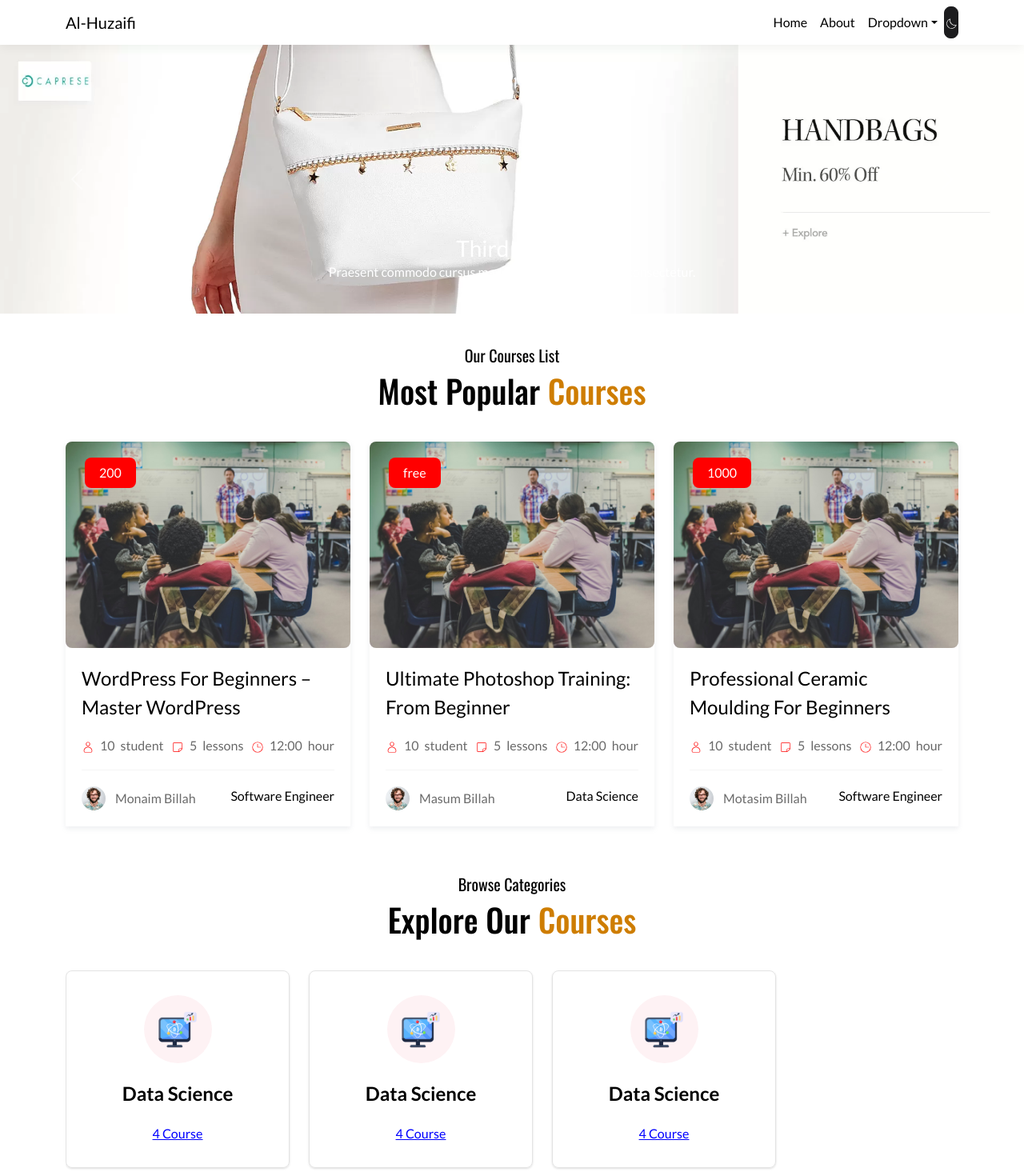
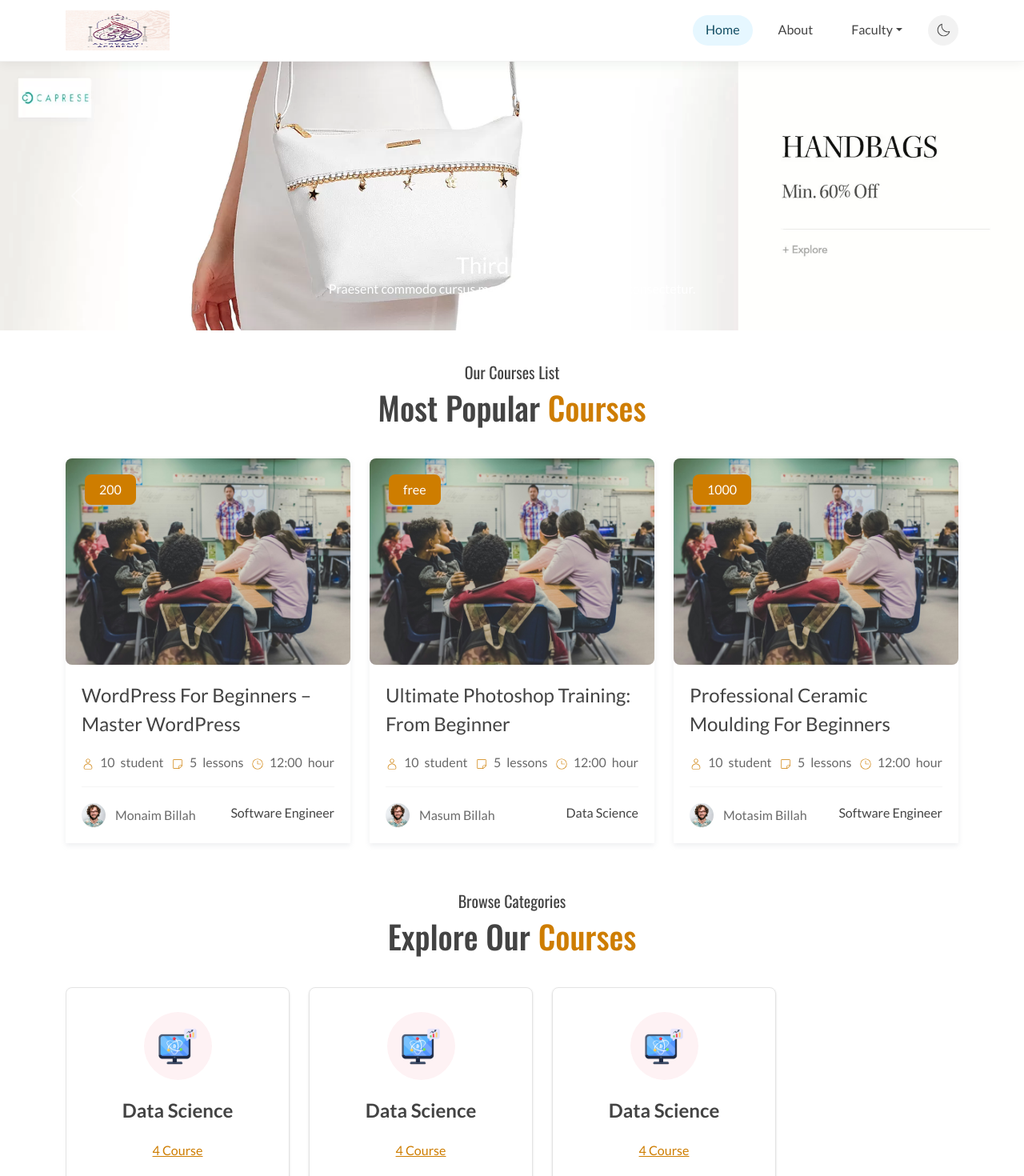
Before and after one commit to TariqueMasood/al-huzaifi, a React (Create React App) app: page / in a window 1280 px wide. Shown: the top 1470 px of the page at 80% size. Built offline with nearby package versions, Linux system fonts and the light colour scheme.

Commit message:
ECE- theme update

```diff
--- a/src/components/explore-course-card.tsx
+++ b/src/components/explore-course-card.tsx
@@ -1,5 +1,3 @@
-import { link } from "fs";
-import computerImg from "../../src/images/computer-img.png";
 import styled from "styled-components";
 import { mq } from "../styles/breakpoints";
 
@@ -43,7 +41,7 @@ const CardWraaper = styled.div`
 
   min-width: 230px;
   width: 100%;
-  border: 1px solid #e3e3e3;
+  border: 1px solid ${(props) => props.theme.toggleBorder};
   box-shadow: 0 1px 3px 0 rgba(0, 0, 0, 0.1), 0 1px 2px -1px rgba(0, 0, 0, 0.1);
   border-radius: 8px;
   padding: 30px 20px;
@@ -59,7 +57,7 @@ const CardWraaper = styled.div`
   }
 
   &:hover {
-    border-color: blue;
+    border-color: ${(props) => props.theme.colors.themeColor};
   }
 `;
 
@@ -83,13 +81,13 @@ const CardTitle = styled.a`
   margin-bottom: 0;
   text-transform: capitalize;
   text-decoration: none;
-  color: #000;
+  color: ${(props) => props.theme.themeColor};
   font-size: 24px;
   font-weight: 600;
 `;
 
 const CardSubtitle = styled.span`
   text-transform: capitalize;
-  color: blue;
+  color: ${(props) => props.theme.colors.themeColor};
   text-decoration: underline;
 `;
--- a/src/components/explore-course-list.tsx
+++ b/src/components/explore-course-list.tsx
@@ -1,5 +1,5 @@
 import React from "react";
-import { Col, Container, Row } from "react-bootstrap";
+import { Container } from "react-bootstrap";
 import ExploreCourseCard from "./explore-course-card";
 import computerImg from "../../src/images/computer-img.png";
 import styled from "styled-components";
@@ -30,20 +30,6 @@ const exploreCardData = [
   },
   {
     id: 4,
-    cardImage: computerImg,
-    cardTitle: "data science",
-    cardSubTitlte: "4 course",
-    link: "#",
-  },
-  {
-    id: 5,
-    cardImage: computerImg,
-    cardTitle: "data science",
-    cardSubTitlte: "4 course",
-    link: "#",
-  },
-  {
-    id: 6,
     cardImage: computerImg,
     cardTitle: "data science",
     cardSubTitlte: "4 course",
--- a/src/components/footer.tsx
+++ b/src/components/footer.tsx
@@ -76,8 +76,7 @@ export default Footer;
 
 const Wrapper = styled.footer`
   padding: 40px 0px 20px 0px;
-  background-color: #2c3f46;
-  color: ${(props) => props.theme.colors.white};
+  border-top: 1px solid ${(props) => props.theme.toggleBorder};
 `;
 
 const FooterTitle = styled.h4`
@@ -121,7 +120,7 @@ const ContactIcon = styled.div`
 `;
 
 const CopyRight = styled.div`
-  border-top: 1px solid #ececec;
+  border-top: 1px solid ${(props) => props.theme.toggleBorder};
   text-align: center;
   padding-top: 20px;
   font-size: 18px;
--- a/src/components/header.tsx
+++ b/src/components/header.tsx
@@ -9,6 +9,7 @@ import { PiMoonLight, PiSunLight } from "react-icons/pi";
 import MyButton from "./button";
 import styled from "styled-components";
 import { useState } from "react";
+import logo from "../images/al-huzaifi-logo.jpeg";
 
 const Header: React.FC = () => {
   const { toggleTheme, theme } = useTheme();
@@ -23,14 +24,10 @@ const Header: React.FC = () => {
   };
 
   return (
-    <NavbarWrapper
-      expand="md"
-      className={`${theme === "dark" ? "dark" : "light"}`}
-      sticky="top"
-    >
+    <NavbarWrapper expand="md" sticky="top">
       <Container>
         <Navbar.Brand as={NavLink} to="/">
-          Al-Huzaifi
+          <Logo src={logo} alt="logo" />
         </Navbar.Brand>
         <Navbar.Toggle
           aria-controls={`offcanvasNavbar-expand-md`}
@@ -60,16 +57,27 @@ const Header: React.FC = () => {
                 About
               </Nav.Link>
               <NavDropdown
-                title="Dropdown"
+                title="Faculty"
                 id={`offcanvasNavbarDropdown-expand-md`}
               >
-                <NavDropdown.Item href="#action3">Action</NavDropdown.Item>
+                <NavDropdown.Item href="#action3">
+                  Faculty of Quran
+                </NavDropdown.Item>
+                <NavDropdown.Divider />
                 <NavDropdown.Item href="#action4">
-                  Another action
+                  Faculty of Deeniyat
                 </NavDropdown.Item>
                 <NavDropdown.Divider />
                 <NavDropdown.Item href="#action5">
-                  Something else here
+                  Faculty of Alimiyat
+                </NavDropdown.Item>
+                <NavDropdown.Divider />
+                <NavDropdown.Item href="#action5">
+                  Faculty of Fazilat
+                </NavDropdown.Item>
+                <NavDropdown.Divider />
+                <NavDropdown.Item href="#action5">
+                  Faculty of Languages
                 </NavDropdown.Item>
               </NavDropdown>
               <MyButton
@@ -90,22 +98,46 @@ export default Header;
 
 const NavbarWrapper = styled(Navbar)`
   box-shadow: 0 4px 12px 0 rgba(0, 0, 0, 0.05);
+  background: ${(props) => props.theme.background} !important;
+  border-bottom: 1px solid ${(props) => props.theme.toggleBorder};
+  min-height: 4rem;
 
-  &.dark {
-    background: ${(props) => props.theme.colors.black} !important;
+  .navbar {
+    min-height: 60px;
+  }
 
-    .nav-link,
-    .navbar-brand {
-      color: ${(props) => props.theme.colors.white};
+  .nav-link {
+    color: ${(props) => props.theme.text};
+    padding: 0.35rem 1rem !important;
+    border-radius: 100px;
+
+    &:hover {
+      background-color: ${(props) => props.theme.secondaryBg};
+    }
+
+    &.active {
+      background-color: ${(props) => props.theme.colors.activeBg};
+      color: ${(props) => props.theme.colors.activeTextColor};
     }
   }
 
-  &.light {
-    background: ${(props) => props.theme.colors.white} !important;
+  button {
+    display: flex;
+    align-items: center;
+    padding: 0.5rem;
+    border-radius: 100px;
+    border: 1px solid ${(props) => props.theme.toggleBorder};
+    color: ${(props) => props.theme.text};
+    background-color: ${(props) => props.theme.secondaryBg};
+    font-size: 20px;
+  }
 
-    .nav-link,
-    .navbar-brand {
-      color: ${(props) => props.theme.colors.black};
-    }
+  .navbar-nav {
+    gap: 1rem;
   }
 `;
+
+const Logo = styled.img`
+  width: 130px;
+  height: 50px;
+`;
--- a/src/components/popular-course-card.tsx
+++ b/src/components/popular-course-card.tsx
@@ -86,7 +86,7 @@ const Fee = styled.span`
   position: absolute;
   top: 20px;
   left: 24px;
-  background-color: red;
+  background-color: ${(props) => props.theme.colors.themeColor};
   padding: 7px 18px;
   border-radius: 8px;
   color: #fff;
@@ -109,7 +109,7 @@ const CardHeading = styled.h4`
   line-height: 36px;
 
   &:hover {
-    color: blue;
+    color: ${(props) => props.theme.colors.themeColor};
   }
 `;
 
@@ -122,15 +122,15 @@ const CardDetail = styled.span`
 `;
 
 const UserIcon = styled.span`
-  color: red;
+  color: ${(props) => props.theme.colors.themeColor};
 `;
 
 const NotesIcon = styled.span`
-  color: red;
+  color: ${(props) => props.theme.colors.themeColor};
 `;
 
 const ClockIcon = styled.span`
-  color: red;
+  color: ${(props) => props.theme.colors.themeColor};
 `;
 
 const CardDetailWrapper = styled.div`
@@ -159,7 +159,7 @@ const NameLink = styled.a`
   color: #6b6b6b;
 
   &:hover {
-    color: blue;
+    color: ${(props) => props.theme.colors.themeColor};
   }
 `;
 
--- /dev/null
+++ b/src/components/scroll-to-top.tsx
@@ -0,0 +1,55 @@
+import React, { useState, useEffect } from "react";
+import styled from "styled-components";
+
+const ScrollToTop: React.FC = () => {
+  const [showButton, setShowButton] = useState(false);
+
+  const handleScroll = () => {
+    if (window.scrollY > 300) {
+      setShowButton(true);
+    } else {
+      setShowButton(false);
+    }
+  };
+
+  const scrollToTop = () => {
+    window.scrollTo({ top: 0, behavior: "smooth" });
+  };
+
+  useEffect(() => {
+    window.addEventListener("scroll", handleScroll);
+    return () => {
+      window.removeEventListener("scroll", handleScroll);
+    };
+  }, []);
+
+  return (
+    <ScrollButton show={showButton} onClick={scrollToTop}>
+      ↑
+    </ScrollButton>
+  );
+};
+
+export default ScrollToTop;
+
+const ScrollButton = styled.button<{ show: boolean }>`
+  position: fixed;
+  bottom: 50px;
+  right: 50px;
+  z-index: 1000;
+  display: ${(props) => (props.show ? "block" : "none")};
+  background-color: #007bff;
+  color: white;
+  border: none;
+  border-radius: 50%;
+  width: 50px;
+  height: 50px;
+  font-size: 24px;
+  cursor: pointer;
+  box-shadow: 0 4px 8px rgba(0, 0, 0, 0.2);
+  transition: opacity 0.3s ease-in-out;
+
+  &:hover {
+    background-color: #0056b3;
+  }
+`;
--- a/src/pages/layout.tsx
+++ b/src/pages/layout.tsx
@@ -2,10 +2,12 @@ import { Outlet } from "react-router-dom";
 import Header from "../components/header";
 import Footer from "../components/footer";
 import styled from "styled-components";
+import ScrollToTop from "../components/scroll-to-top";
 
 const Layout = () => {
   return (
     <Wrapper>
+      <ScrollToTop />
       <Header />
       <Main>
         <Outlet />
--- a/src/styles/global-styles.ts
+++ b/src/styles/global-styles.ts
@@ -8,15 +8,12 @@ const GlobalStyles = createGlobalStyle`
   }
 
   body {
-    background: ${({ theme }) => theme.body};
-    color: ${({ theme }) => theme.text};
-    transition: all 0.3s linear;
-  }
-
-  body {
     font-family: "Lato", sans-serif;
     font-weight: 400;
     font-style: normal;
+    background: ${({ theme }) => theme.background};
+    color: ${({ theme }) => theme.text};
+    transition: all 0.3s linear;
   }
 
   h1, h2, h3, h4, h5, h6 {
--- a/src/styles/theme.ts
+++ b/src/styles/theme.ts
@@ -1,37 +1,27 @@
-import { DefaultTheme } from 'styled-components';
+import { DefaultTheme } from "styled-components";
 
 const theme: DefaultTheme = {
   colors: {
-    themeColor: '#ce7d00',
-    secondary: '#1c1c1e',
-    white: '#fff',
-    textColor: '#333',
-    black: '#000'
+    themeColor: "#ce7d00",
+    activeBg: "#E6F7FF",
+    activeTextColor: "#124d63",
   },
-
-  fontSizes: {
-    small: '12px',
-    medium: '16px',
-    large: '20px',
-  },
-}
+};
 
 export default theme;
 
 export const lightTheme: DefaultTheme = {
-  body: '#FFF',
-  text: '#000',
-  toggleBorder: '#FFF',
-  background: '#363537',
+  background: "#fff",
+  secondaryBg: "#f2f2f2",
+  text: "#434343",
+  toggleBorder: "#f3f3f3",
   colors: theme.colors,
-  fontSizes: theme.fontSizes,
 };
 
 export const darkTheme: DefaultTheme = {
-  body: '#363537',
-  text: '#FAFAFA',
-  toggleBorder: '#6B8096',
-  background: '#999',
+  background: "#242831",
+  secondaryBg: "#333944",
+  text: "#798087",
+  toggleBorder: "#394051",
   colors: theme.colors,
-  fontSizes: theme.fontSizes,
 };
```
Also changed, not shown: src/images/al-huzaifi-logo.jpeg (added).
